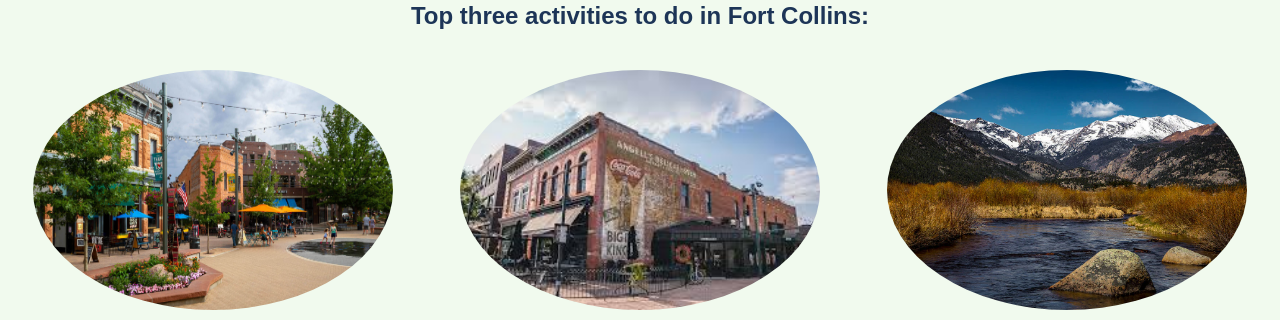
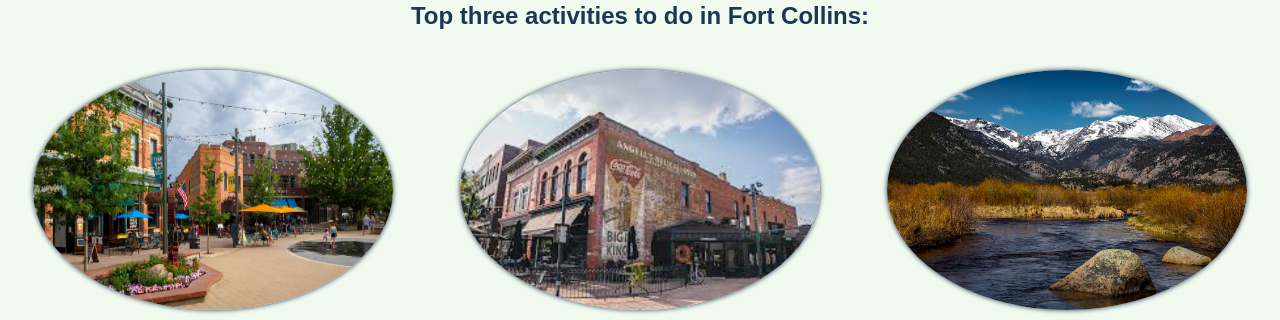
Before and after one commit to carolineya/hometown-homepage, a plain HTML site: page index.html in a window 1280 px wide. Shown: the part 632-952 px from the top of the page. Drawn offline with Linux system fonts and the light colour scheme.

Commit message:
Added shadow to images for contrast in css file

```diff
--- a/styles.css
+++ b/styles.css
@@ -110,6 +110,7 @@ h4 {
     height: 240px;
     width: 360px;
     border-radius: 50%;
+    box-shadow: 0px 0px 5px #1D3557;
 }
 
 .activity {
```
